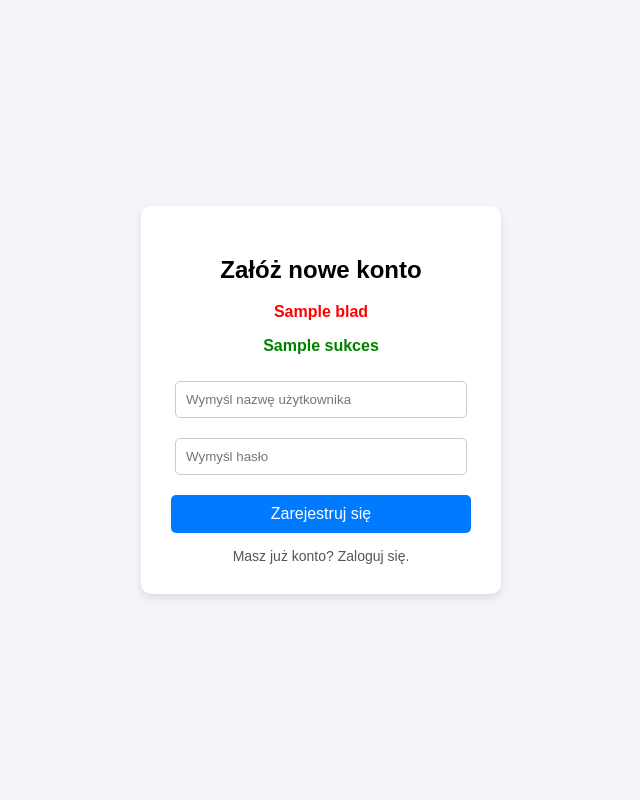
After one commit to Tango-for-Mango/Price-Tracker, a FastAPI app: template templates/rejestracja.html in a window 1280 px wide. The commit adds this page. Shown: the whole page, without its empty margins (319-959 px from the left). Run offline with FastAPI, Linux system fonts and the light colour scheme; the template is opened without the code that fills it: most values are stand-ins (such as "Sample title", 1, 10 or a date in 2020).

Commit message:
Raport 3 - APScheduler, frontend, dashboard, rejestracja

```diff
--- a/main.py
+++ b/main.py
@@ -237,5 +237,38 @@ def dodaj_produkt_z_formularza(url: str = Form(...), db: Session = Depends(get_d
         db.add(nowy_rekord)
         db.commit()
 
-    # Po pomyślnym dodaniu produktu wracamy do panelu głównego
+    # Po pomyślnym dodaniu produktu powrót do panelu głównego
     return RedirectResponse(url="/dashboard", status_code=303)
+
+@app.get("/rejestracja", response_class=HTMLResponse)
+def strona_rejestracji(request: Request):
+    return templates.TemplateResponse(request=request, name="rejestracja.html")
+
+@app.post("/zarejestruj-html")
+def zarejestruj_z_formularza(
+    request: Request,
+    username: str = Form(...),
+    password: str = Form(...),
+    db: Session = Depends(get_db)
+):
+    # Sprawdzamy czy nazwa jest wolna
+    istniejacy = db.query(models.Uzytkownik).filter(models.Uzytkownik.username == username).first()
+    if istniejacy:
+        return templates.TemplateResponse(
+            request=request,
+            name="rejestracja.html",
+            context={"blad": "Ta nazwa użytkownika jest już zajęta!"}
+        )
+
+    # Szyfrujemy i zapisujemy nowego usera
+    zhashowane_haslo = get_password_hash(password)
+    nowy_uzytkownik = models.Uzytkownik(username=username, hashed_password=zhashowane_haslo)
+    db.add(nowy_uzytkownik)
+    db.commit()
+
+    # Wyświetlamy komunikat o sukcesie na tej samej stronie
+    return templates.TemplateResponse(
+        request=request,
+        name="rejestracja.html",
+        context={"sukces": "Konto utworzone! Możesz się teraz zalogować."}
+    )
--- a/templates/login.html
+++ b/templates/login.html
@@ -24,6 +24,7 @@
         <input type="password" name="password" placeholder="Hasło" required>
         <button type="submit">Zaloguj się</button>
     </form>
+    <a href="/rejestracja" style="display: block; margin-top: 15px; color: #555; text-decoration: none; font-size: 14px;">Nie masz konta? Zarejestruj się.</a>
 </div>
 
 </body>
--- /dev/null
+++ b/templates/rejestracja.html
@@ -0,0 +1,38 @@
+<!DOCTYPE html>
+<html lang="pl">
+<head>
+    <meta charset="UTF-8">
+    <title>Rejestracja - Price Tracker</title>
+    <style>
+        body { font-family: Arial, sans-serif; background-color: #f4f4f9; display: flex; justify-content: center; align-items: center; height: 100vh; margin: 0; }
+        .login-container { background: white; padding: 30px; border-radius: 10px; box-shadow: 0 4px 8px rgba(0,0,0,0.1); width: 300px; text-align: center; }
+        input { width: 90%; padding: 10px; margin: 10px 0; border: 1px solid #ccc; border-radius: 5px; }
+        button { width: 100%; padding: 10px; background: #007bff; color: white; border: none; border-radius: 5px; cursor: pointer; font-size: 16px; margin-top: 10px; }
+        button:hover { background: #0056b3; }
+        .link { display: block; margin-top: 15px; color: #555; text-decoration: none; font-size: 14px; }
+        .link:hover { text-decoration: underline; }
+    </style>
+</head>
+<body>
+
+<div class="login-container">
+    <h2>Załóż nowe konto</h2>
+
+    {% if blad %}
+        <p style="color: red; font-weight: bold;">{{ blad }}</p>
+    {% endif %}
+    {% if sukces %}
+        <p style="color: green; font-weight: bold;">{{ sukces }}</p>
+    {% endif %}
+
+    <form action="/zarejestruj-html" method="post">
+        <input type="text" name="username" placeholder="Wymyśl nazwę użytkownika" required>
+        <input type="password" name="password" placeholder="Wymyśl hasło" required>
+        <button type="submit">Zarejestruj się</button>
+    </form>
+
+    <a href="/login" class="link">Masz już konto? Zaloguj się.</a>
+</div>
+
+</body>
+</html>
```
